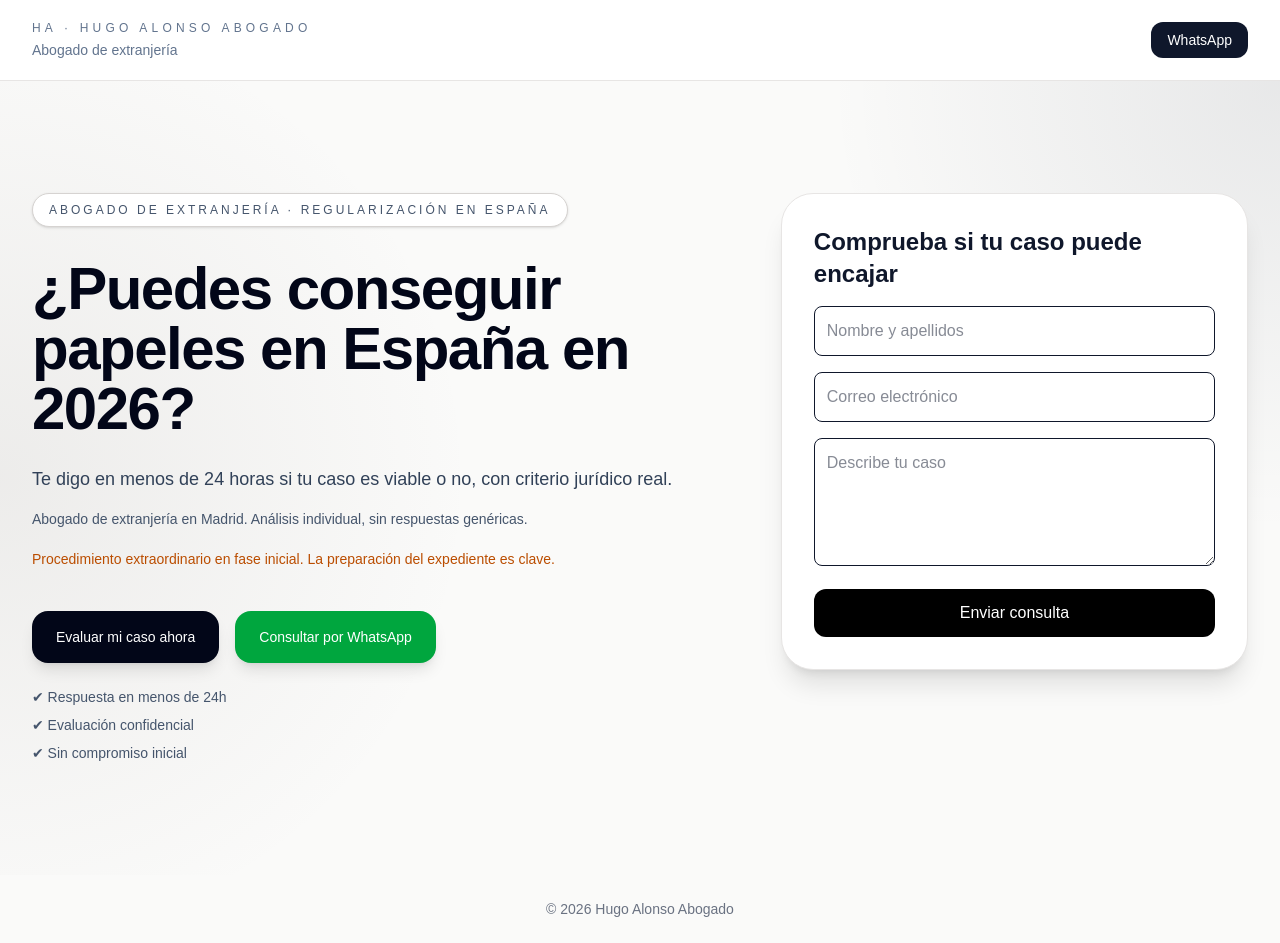
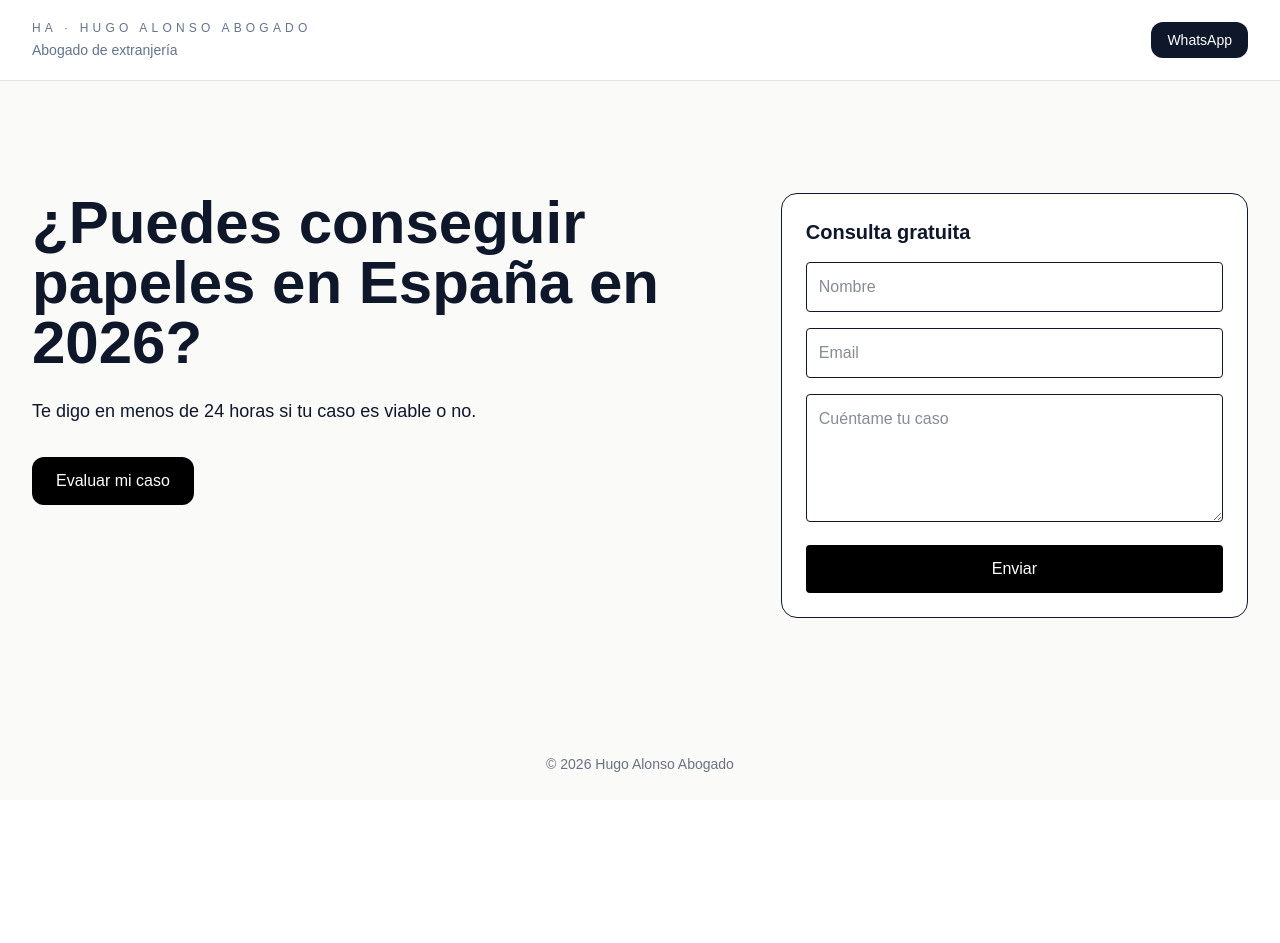
Before and after one commit to HugoAG73/hugo-alonso-web, a Next.js app: page / in a window 1280 px wide. After the commit the page ends 800 px from the top, so only its background shows below. Built offline with nearby package versions, Linux system fonts and the light colour scheme.

Commit message:
Fix redirect formulario

```diff
--- a/app/page.tsx
+++ b/app/page.tsx
@@ -23,60 +23,30 @@ export default function Home() {
       </header>
 
       <section className="relative overflow-hidden">
-        <div className="absolute inset-0 bg-[radial-gradient(circle_at_top_right,rgba(15,23,42,0.08),transparent_30%),radial-gradient(circle_at_left,rgba(120,113,108,0.10),transparent_35%)]" />
         <div className="relative mx-auto grid max-w-7xl gap-12 px-6 py-20 lg:grid-cols-[1.2fr_0.8fr] lg:px-8 lg:py-28">
           <div>
-            <div className="inline-flex rounded-full border border-stone-300 bg-white px-4 py-2 text-xs font-medium uppercase tracking-[0.25em] text-slate-600 shadow-sm">
-              Abogado de extranjería · Regularización en España
-            </div>
-
-            <h1 className="mt-8 max-w-4xl text-4xl font-semibold tracking-tight text-slate-950 lg:text-6xl">
+            <h1 className="text-4xl font-semibold lg:text-6xl">
               ¿Puedes conseguir papeles en España en 2026?
             </h1>
 
-            <p className="mt-6 max-w-2xl text-lg leading-8 text-slate-700">
-              Te digo en menos de 24 horas si tu caso es viable o no, con criterio jurídico real.
+            <p className="mt-6 text-lg">
+              Te digo en menos de 24 horas si tu caso es viable o no.
             </p>
 
-            <p className="mt-3 max-w-2xl text-sm leading-6 text-slate-600">
-              Abogado de extranjería en Madrid. Análisis individual, sin respuestas genéricas.
-            </p>
-
-            <p className="mt-4 max-w-2xl text-sm leading-6 text-amber-700">
-              Procedimiento extraordinario en fase inicial. La preparación del expediente es clave.
-            </p>
-
-            <div className="mt-10 flex flex-col gap-4 sm:flex-row">
-              <a
-                href="#contacto"
-                className="inline-flex items-center justify-center rounded-2xl bg-slate-950 px-6 py-4 text-sm font-medium text-white shadow-lg"
-              >
-                Evaluar mi caso ahora
-              </a>
-
-              <a
-                href="https://wa.me/34686310400?text=Hola,%20quiero%20saber%20si%20puedo%20regularizar%20mi%20situaci%C3%B3n%20en%20Espa%C3%B1a."
-                target="_blank"
-                rel="noopener noreferrer"
-                className="inline-flex items-center justify-center rounded-2xl bg-green-600 px-6 py-4 text-sm font-medium text-white shadow-lg"
-              >
-                Consultar por WhatsApp
-              </a>
-            </div>
-
-            <div className="mt-6 flex flex-col gap-2 text-sm text-slate-600">
-              <div>✔ Respuesta en menos de 24h</div>
-              <div>✔ Evaluación confidencial</div>
-              <div>✔ Sin compromiso inicial</div>
-            </div>
+            <a
+              href="#contacto"
+              className="mt-8 inline-block rounded-xl bg-black px-6 py-3 text-white"
+            >
+              Evaluar mi caso
+            </a>
           </div>
 
           <aside
             id="contacto"
-            className="self-start rounded-[2rem] border border-stone-200 bg-white p-8 shadow-xl"
+            className="rounded-2xl border p-6 bg-white"
           >
-            <h2 className="text-2xl font-semibold mb-4">
-              Comprueba si tu caso puede encajar
+            <h2 className="text-xl font-semibold mb-4">
+              Consulta gratuita
             </h2>
 
             <form
@@ -84,36 +54,37 @@ export default function Home() {
               method="POST"
               className="space-y-4"
             >
+              {/* 🔴 AQUÍ ESTÁ LA CLAVE */}
               <input
                 type="hidden"
-                name="_next"
+                name="_redirect"
                 value="https://www.hugoalonsoabogado.com/gracias"
               />
 
               <input
                 name="nombre"
-                placeholder="Nombre y apellidos"
+                placeholder="Nombre"
                 required
-                className="w-full p-3 border rounded-lg"
+                className="w-full border p-3 rounded"
               />
 
               <input
                 name="email"
                 type="email"
-                placeholder="Correo electrónico"
+                placeholder="Email"
                 required
-                className="w-full p-3 border rounded-lg"
+                className="w-full border p-3 rounded"
               />
 
               <textarea
                 name="mensaje"
-                placeholder="Describe tu caso"
+                placeholder="Cuéntame tu caso"
                 required
-                className="w-full p-3 border rounded-lg h-32"
-              ></textarea>
+                className="w-full border p-3 rounded h-32"
+              />
 
-              <button className="w-full bg-black text-white py-3 rounded-xl">
-                Enviar consulta
+              <button className="w-full bg-black text-white py-3 rounded">
+                Enviar
               </button>
             </form>
           </aside>
```
